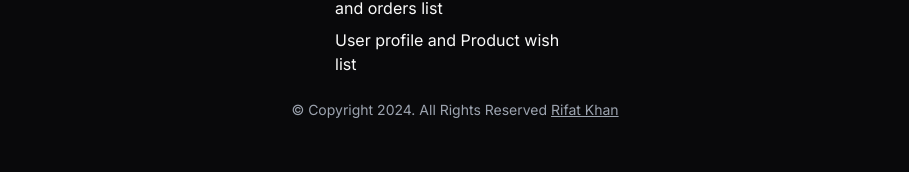
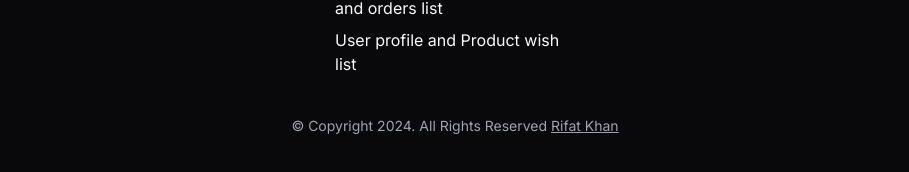
Before and after one commit to StepAsideLiL/front-mart, a Next.js app: page / in a window 1280 px wide. Shown: the part 1192-1364 px from the top of the page, without its empty margins (185-1094 px from the left). Before the commit the page ends 1336 px from the top, so only its background shows below. Built offline with nearby package versions, Linux system fonts and the light colour scheme; no server answers; a web font is replaced by a local one.

Commit message:
update: increase top and bottom padding

```diff
--- a/components/templates/footer.tsx
+++ b/components/templates/footer.tsx
@@ -6,7 +6,7 @@ const year = date.getFullYear();
 const Footer = () => {
   return (
     <footer>
-      <div className="flex items-center justify-center px-6 py-6 text-sm">
+      <div className="flex items-center justify-center px-6 py-10 text-sm">
         <span className="dark:text-gray-400">
           © Copyright {year}. All Rights Reserved{" "}
           <Link
```
